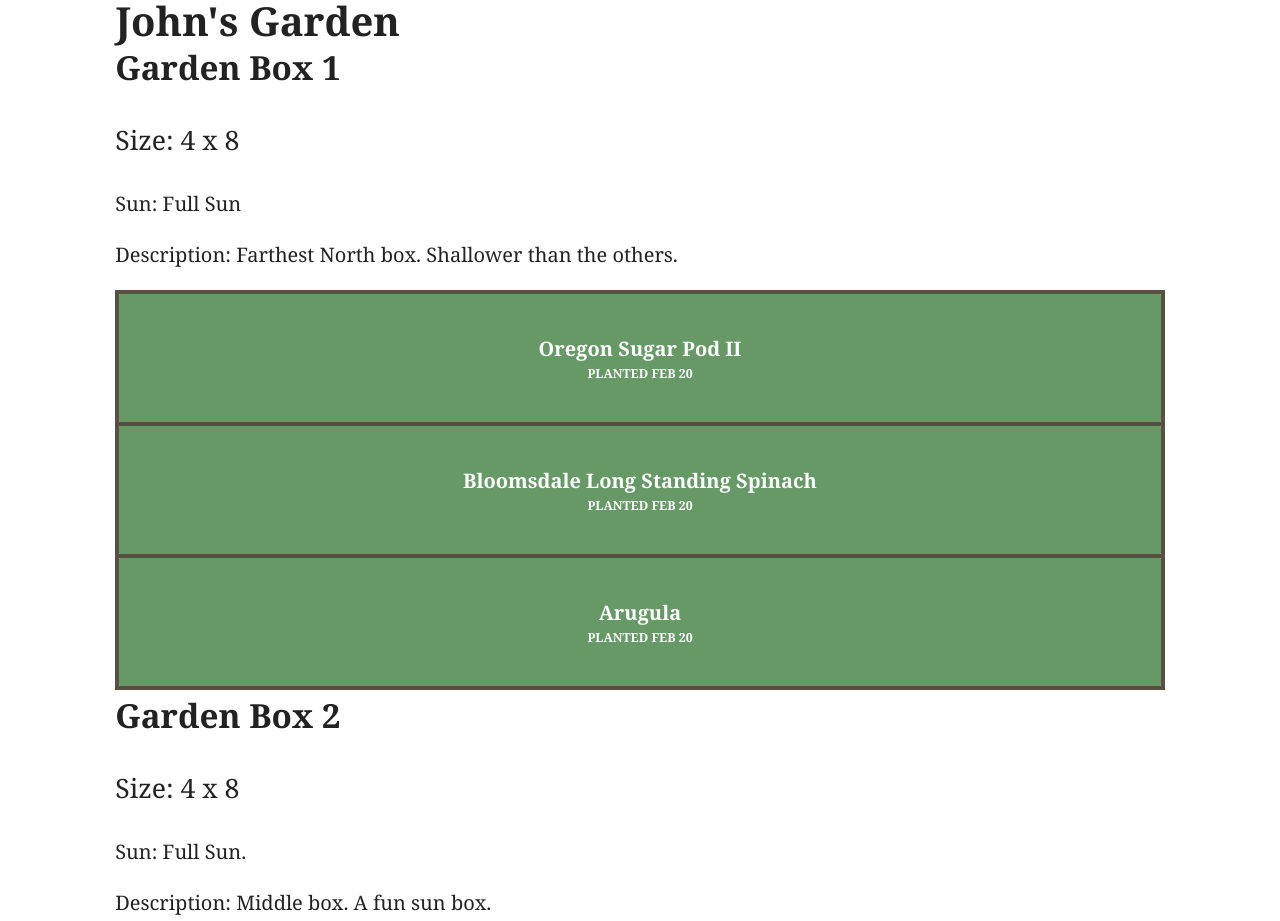
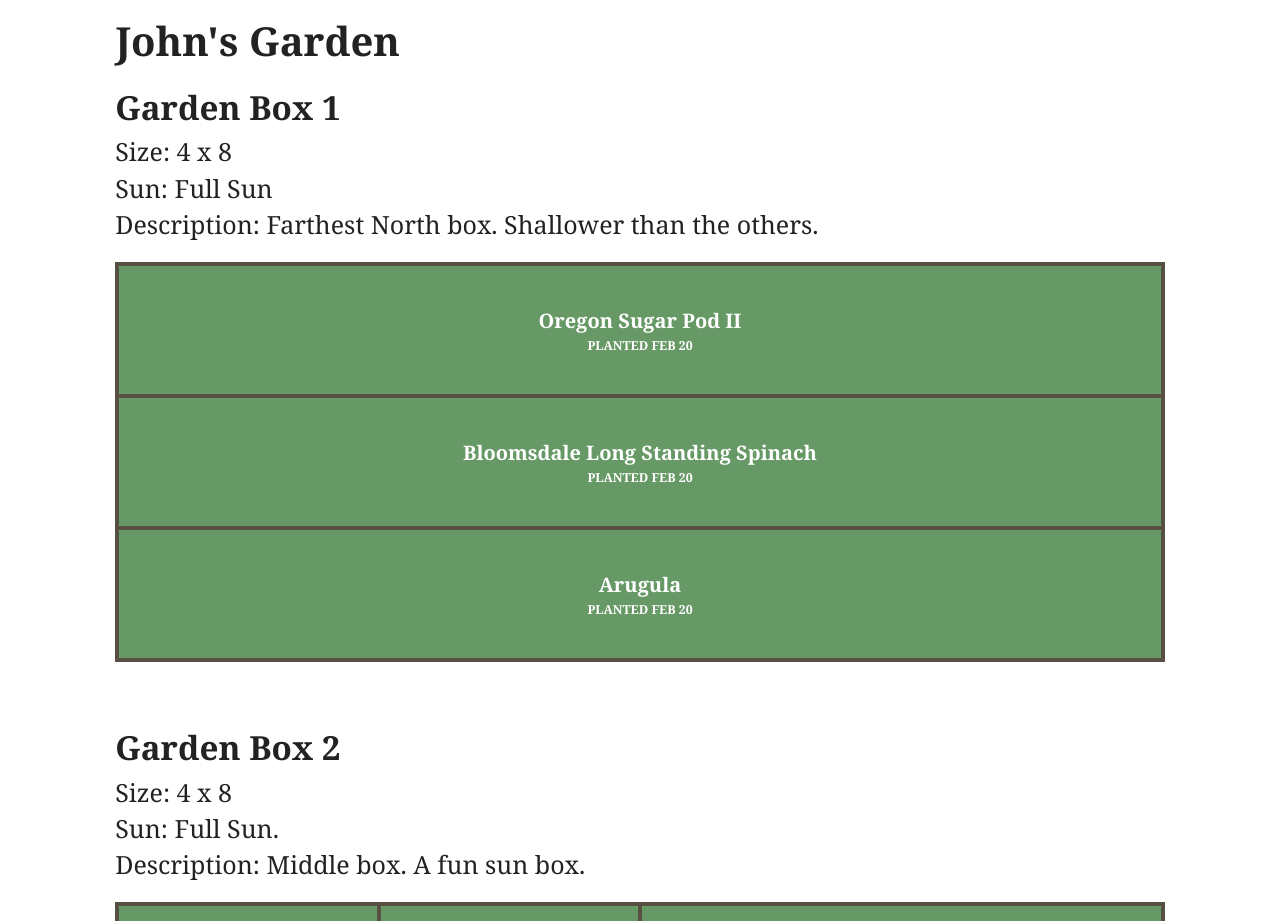
Before and after one commit to afrojet/afrojet.github.io, a plain HTML site: page gardening.html in a window 1280 px wide. Shown: the top 921 px of the page. Drawn offline with Linux system fonts and the light colour scheme; a web font is replaced by a local one.

Commit message:
garden pages

```diff
--- a/_harp/public/main.less
+++ b/_harp/public/main.less
@@ -237,11 +237,23 @@ a.doom {
 .garden {
     width: 82%;
     margin: auto;
-    h1 {}
+    h1 {
+            line-height: 2.05;
+    }
     h2 {}
-    p {}
+
+    .box {
+        font-size: 1.25em;
+        line-height: 1.45;
+
+        &.size {}
+        &.sun {}
+        &.description {}
+    }
+
     .garden_box_container {
         display: block;
+        margin: 20px 0 60px 0;
         table {
             width: 100%;
             height: 400px;
@@ -259,6 +271,7 @@ a.doom {
                         color: @white;
                         font-weight: bold;
                         text-decoration: none;
+                        padding: 0 8px;
 
                         &:hover {
                             background-color: @white;
--- a/gardening.html
+++ b/gardening.html
@@ -15,9 +15,9 @@
       <div class="garden">
     <h1>John's Garden</h1>
     <h2>Garden Box 1</h2>
-    <p>Size: 4 x 8</p>
-    <p>Sun: Full Sun</p>
-    <p>Description: Farthest North box. Shallower than the others.</p>
+    <div class="box size">Size: 4 x 8</div>
+    <div class="box sun">Sun: Full Sun</div>
+    <div class="box description">Description: Farthest North box. Shallower than the others.</div>
     <div class="garden_box_container">
         <table>
             <tr>
@@ -53,9 +53,9 @@
         </table>
     </div>
     <h2>Garden Box 2</h2>
-    <p>Size: 4 x 8</p>
-    <p>Sun: Full Sun.</p>
-    <p>Description: Middle box. A fun sun box.</p>
+    <div class="box size">Size: 4 x 8</div>
+    <div class="box sun">Sun: Full Sun.</div>
+    <div class="box description">Description: Middle box. A fun sun box.</div>
     <div class="garden_box_container">
         <table class="four">
             <tr>
@@ -125,9 +125,9 @@
         </table>
     </div>
     <h2>Garden Box 3</h2>
-    <p>Size: 3.5 x 5</p>
-    <p>Sun: 3/4 Sun</p>
-    <p>Description: Farthest South box. Not as much sun as the other two.</p>
+    <div class="box size">Size: 3.5 x 5</div>
+    <div class="box sun">Sun: 3/4 Sun</div>
+    <div class="box description">Description: Farthest South box. Not as much sun as the other two.</div>
     <div class="garden_box_container">
         <table class="three">
             <tr>
@@ -200,9 +200,9 @@
         </table>
     </div>
     <h2>Garden Box 4</h2>
-    <p>Size: 4 x 8</p>
-    <p>Sun: Mostly shade.</p>
-    <p>Description: A shady experimental box</p>
+    <div class="box size">Size: 4 x 8</div>
+    <div class="box sun">Sun: 3/4 shade.</div>
+    <div class="box description">Description: A shady experimental box</div>
     <div class="garden_box_container">
         <table class="four">
             <tr>
```
Also changed, not shown: main.css, 1 other file.
